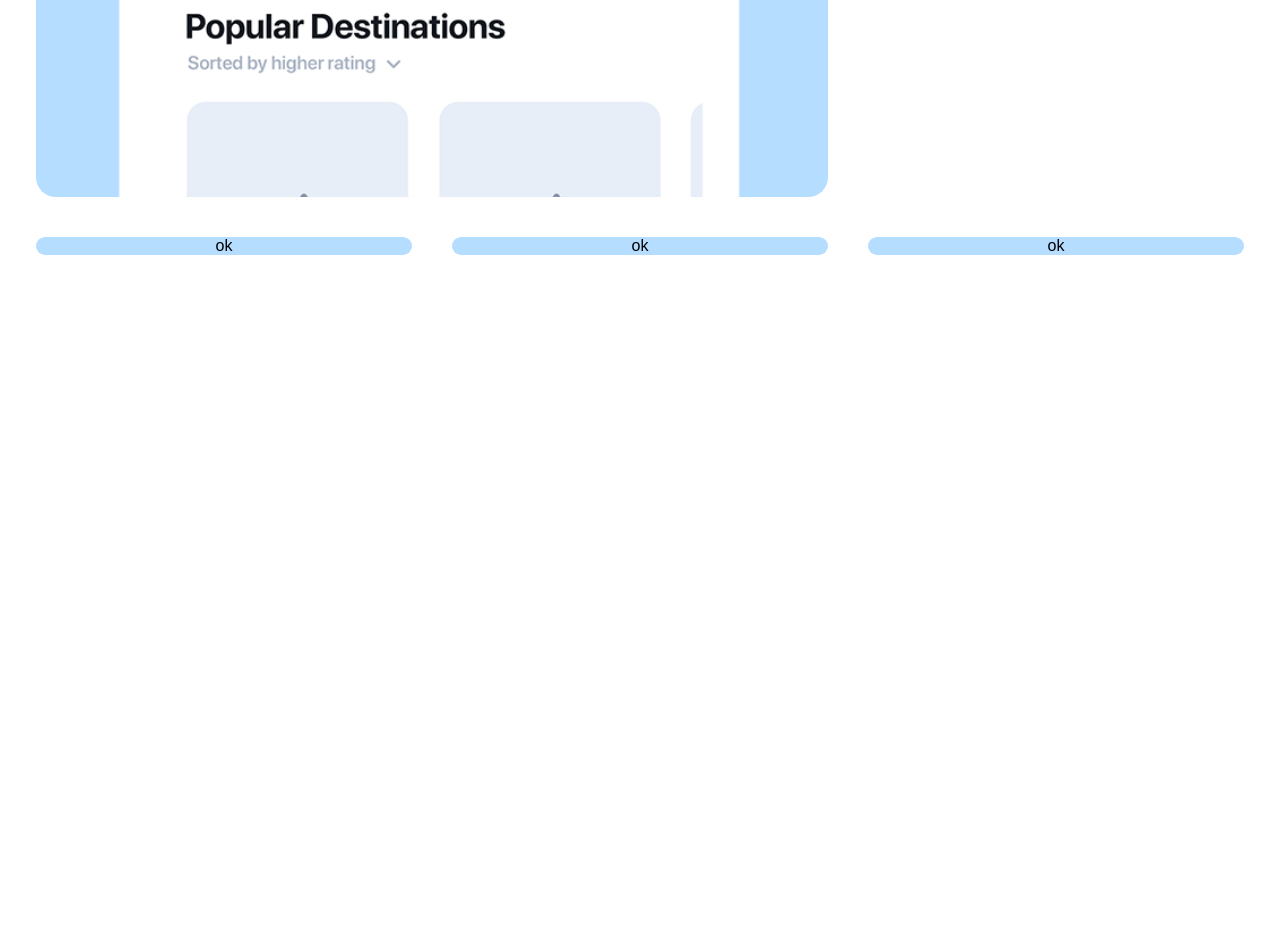
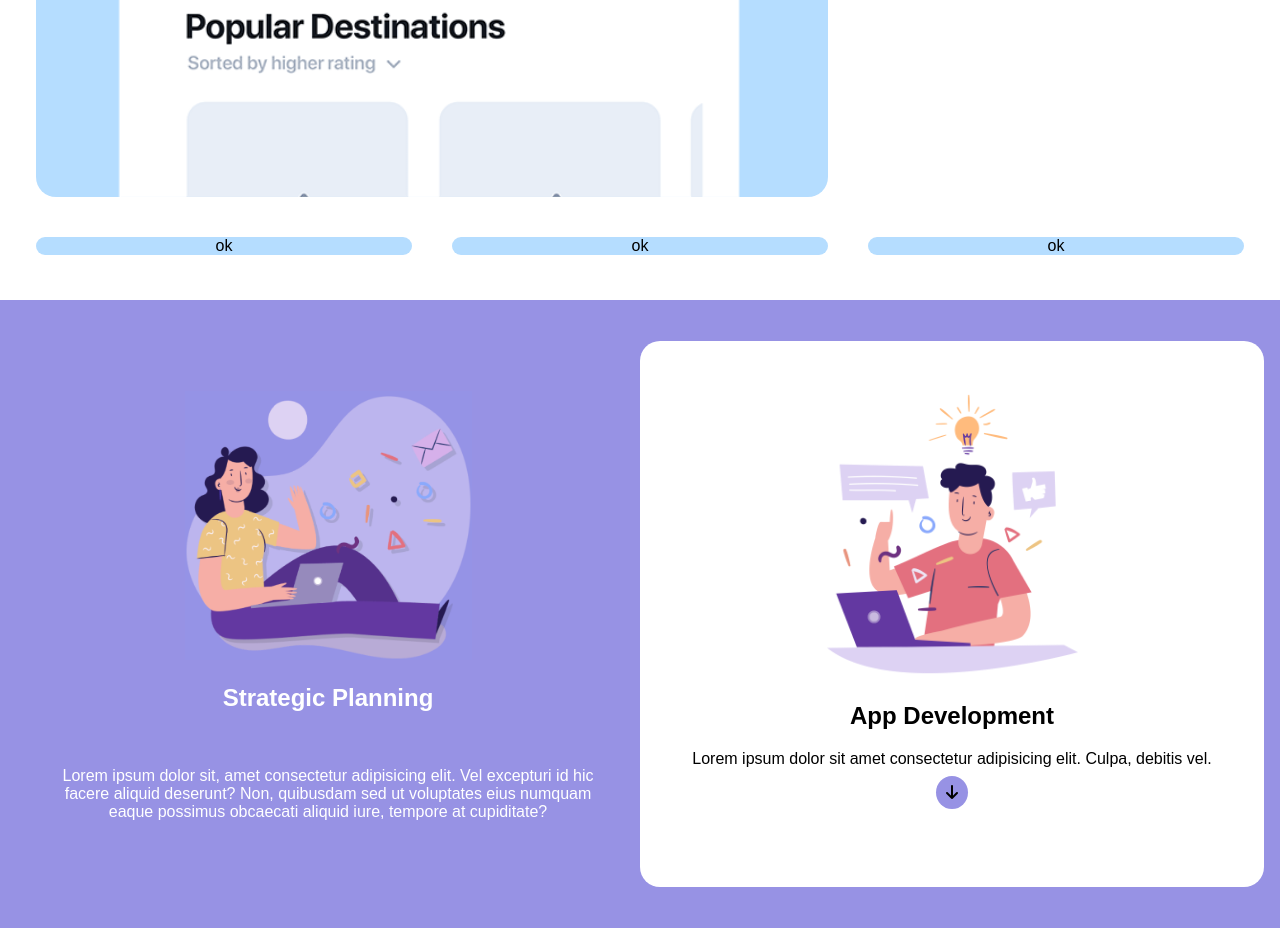
Before and after one commit to AlessioGuglielmino/htmlcss-responsive-layout, a plain HTML site: page index.html in a window 1280 px wide. Shown: the part 969-1897 px from the top of the page. Before the commit the page ends 1269 px from the top, so only its background shows below. Drawn offline with Linux system fonts and the light colour scheme.

Commit message:
feat:add_strategic-section

```diff
--- a/index.html
+++ b/index.html
@@ -60,7 +60,31 @@
           </div>
         </div>
       </section>
-      <section id="strategic"></section>
+      <section id="strategic">
+        <div class="container">
+          <div class="row">
+            <div class="col-1">
+              <img src="./img/planning1.png" alt="" />
+              <h2>Strategic Planning</h2>
+              <p>
+                Lorem ipsum dolor sit, amet consectetur adipisicing elit. Vel
+                excepturi id hic facere aliquid deserunt? Non, quibusdam sed ut
+                voluptates eius numquam eaque possimus obcaecati aliquid iure,
+                tempore at cupiditate?
+              </p>
+            </div>
+            <div class="col-2">
+              <img src="./img/planning2.png" alt="" />
+              <h2>App Development</h2>
+              <p>
+                Lorem ipsum dolor sit amet consectetur adipisicing elit. Culpa,
+                debitis vel.
+              </p>
+              <span id="arrow"><i class="fa-solid fa-arrow-down"></i></span>
+            </div>
+          </div>
+        </div>
+      </section>
     </main>
   </body>
 </html>
--- a/style.css
+++ b/style.css
@@ -6,6 +6,9 @@ body {
   margin: 0;
   padding: 0;
   font-family: Arial, Helvetica, sans-serif;
+}
+img {
+  width: 50%;
 }
 
 /****************************
@@ -100,6 +103,34 @@ body {
 .card > h2 {
   color: #0084fd;
 }
+
+/* SEZIONE STRATEGIC */
+#strategic {
+  background-color: #9792e4;
+}
+#strategic .container {
+  display: flex;
+
+  text-align: center;
+  padding: 1rem;
+}
+.col-1 {
+  padding: 50px 25px;
+  color: white;
+}
+.col-1 > h2 {
+  margin-bottom: 55px;
+}
+.col-2 {
+  background-color: white;
+  border-radius: 20px;
+  padding: 50px 25px;
+}
+#arrow {
+  background-color: #9792e4;
+  border-radius: 100%;
+  padding: 8px 10px;
+}
 /****************************
        RESPONSIVE
 *****************************/
@@ -126,4 +157,12 @@ body {
   .menu-bars {
     display: none;
   }
+  .col-1,
+  .col-2 {
+    width: 50%;
+  }
+
+  .row {
+    display: flex;
+  }
 }
```
